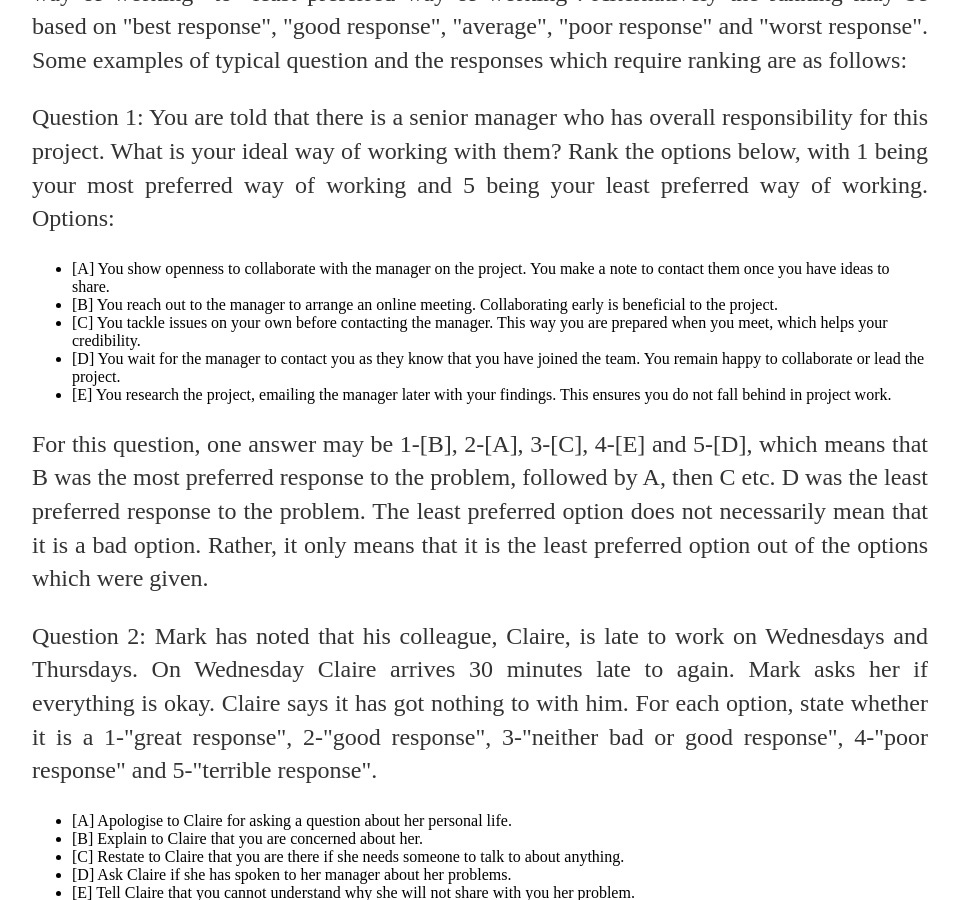
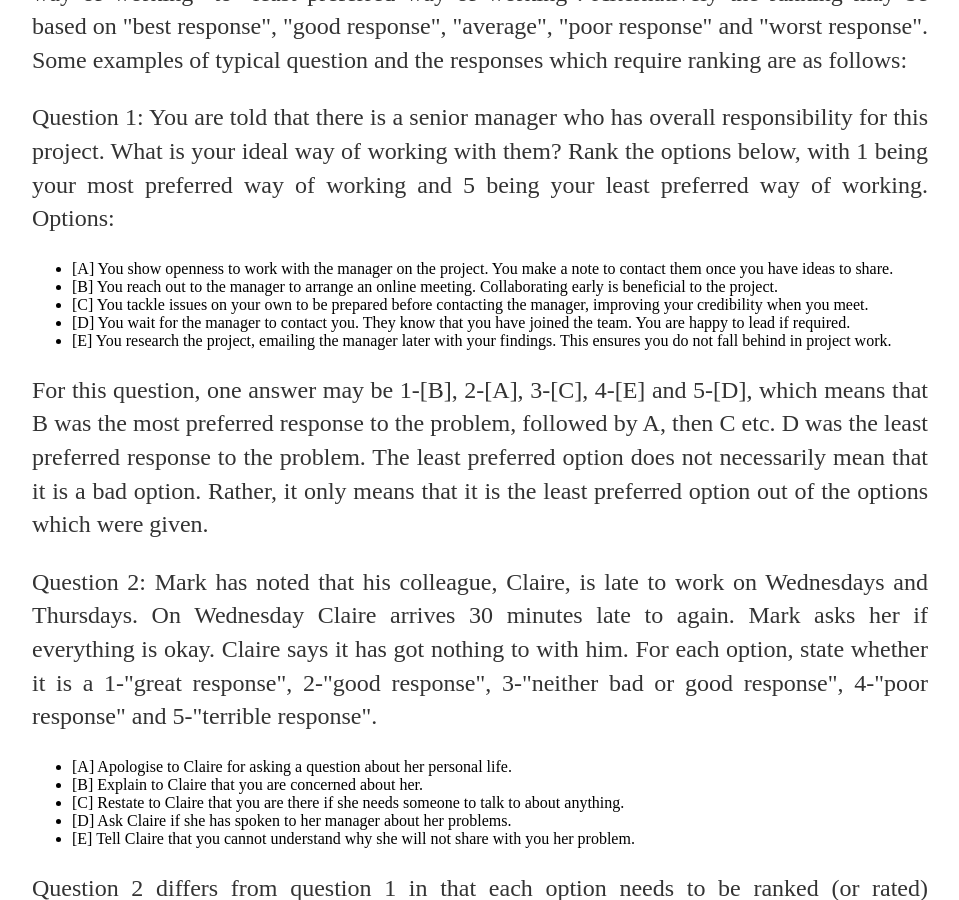
Before and after one commit to pa5411/Graduate-Job-Help, a Jekyll site: the page built from psychometrictests.html, in a window 1280 px wide and 900 px high, scrolled down 598 px. Shown: the whole window, without its empty margins (160-1119 px from the left). Built offline with Jekyll 4.4.1, drawn with Linux system fonts in a browser that asks for light colours.

Commit message:
reduce length of bullet points

```diff
--- a/psychometrictests.html
+++ b/psychometrictests.html
@@ -14,10 +14,10 @@
 		<p> Question 1: You are told that there is a senior manager who has overall responsibility for this project. What is your ideal way of working with them? Rank the options below, with 1 being your most preferred way of working and 5 being your least preferred way of working. Options: </p>
 
 		<ul>
-		        <li> [A] You show openness to collaborate with the manager on the project. You make a note to contact them once you have ideas to share. </li>
+		        <li> [A] You show openness to work with the manager on the project. You make a note to contact them once you have ideas to share. </li>
 		        <li> [B] You reach out to the manager to arrange an online meeting. Collaborating early is beneficial to the project. </li>
-				<li> [C] You tackle issues on your own before contacting the manager. This way you are prepared when you meet, which helps your credibility. </li>
-                <li> [D] You wait for the manager to contact you as they know that you have joined the team. You remain happy to collaborate or lead the project. </li>
+				<li> [C] You tackle issues on your own to be prepared before contacting the manager, improving your credibility when you meet. </li>
+                <li> [D] You wait for the manager to contact you. They know that you have joined the team. You are happy to lead if required. </li>
                 <li> [E] You research the project, emailing the manager later with your findings. This ensures you do not fall behind in project work. </li>
         </ul>
 
```
